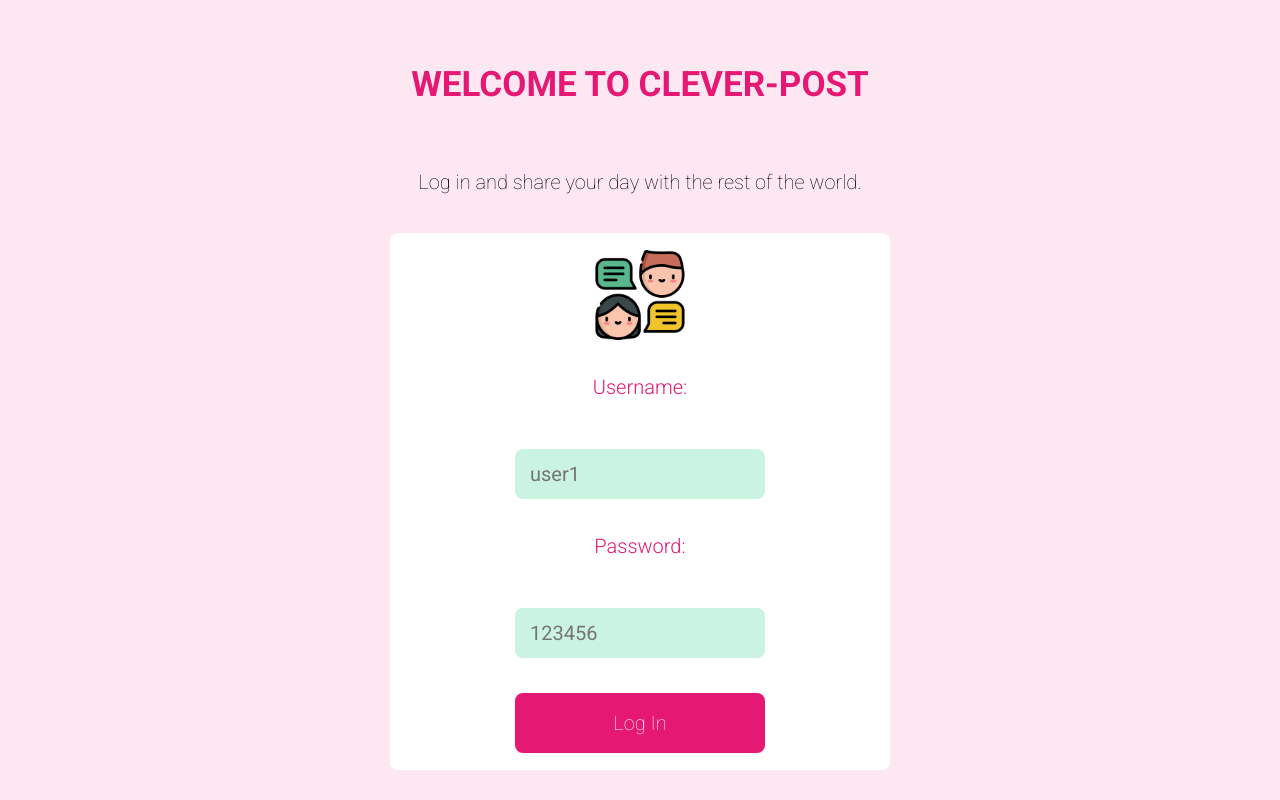
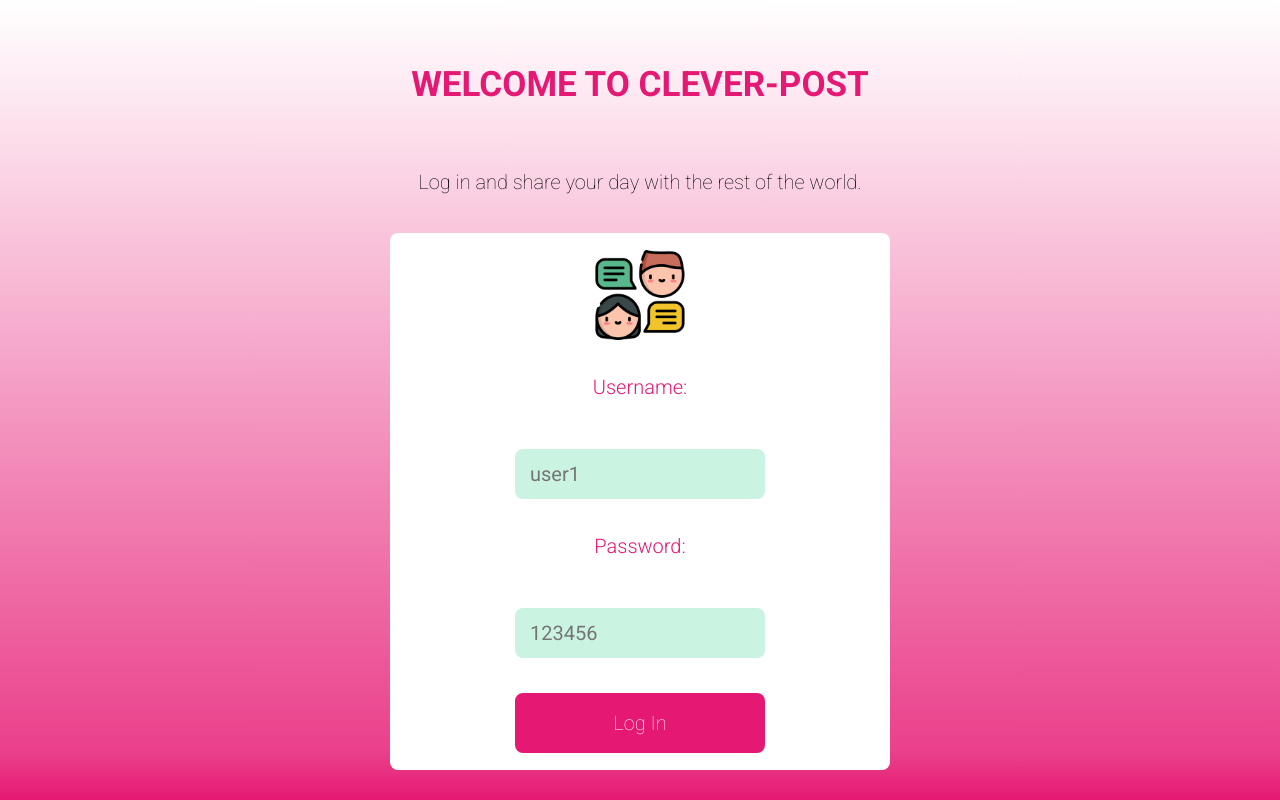
Before and after one commit to belenjn/clever-post, a React (Vite) app: page /#/login in a window 1280 px wide. Built offline with nearby package versions, Linux system fonts and the light colour scheme.

Commit message:
New bg color

```diff
--- a/src/styles/App.css
+++ b/src/styles/App.css
@@ -33,7 +33,9 @@ body {
   -webkit-box-direction: normal;
       -ms-flex-direction: column;
           flex-direction: column;
-  background-color: #fde8f1;
+  background: #e51873;
+  background: -webkit-gradient(linear, left bottom, left top, from(#e51873), color-stop(6%, #ea408b), color-stop(88%, #fde8f1), to(white));
+  background: linear-gradient(0deg, #e51873 0%, #ea408b 6%, #fde8f1 88%, white 100%);
   height: 100vh;
 }
 
--- a/src/styles/App.scss
+++ b/src/styles/App.scss
@@ -56,7 +56,8 @@ body {
   align-items: center;
   display: flex;
   flex-direction: column;
-  background-color: map-get($colors, "secondary");
+  background: rgb(229,24,115);
+  background: linear-gradient(0deg, rgba(229,24,115,1) 0%, rgba(234,64,139,1) 6%, rgba(253,232,241,1) 88%, rgba(255,255,255,1) 100%);
   height: 100vh;
 
   .login__title {
```
Also changed, not shown: 1 other file (tests, documents, lock files or other folders).
